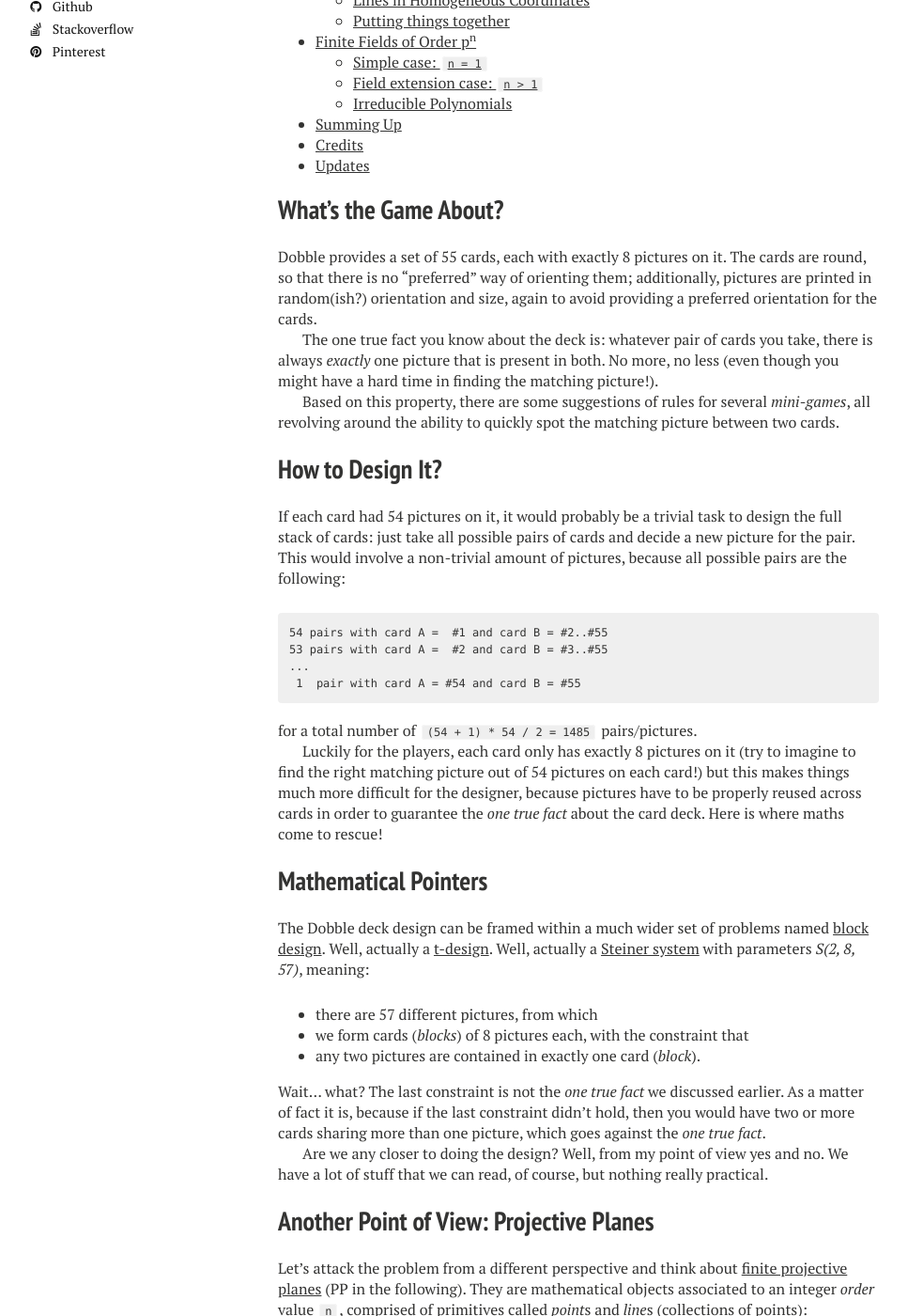
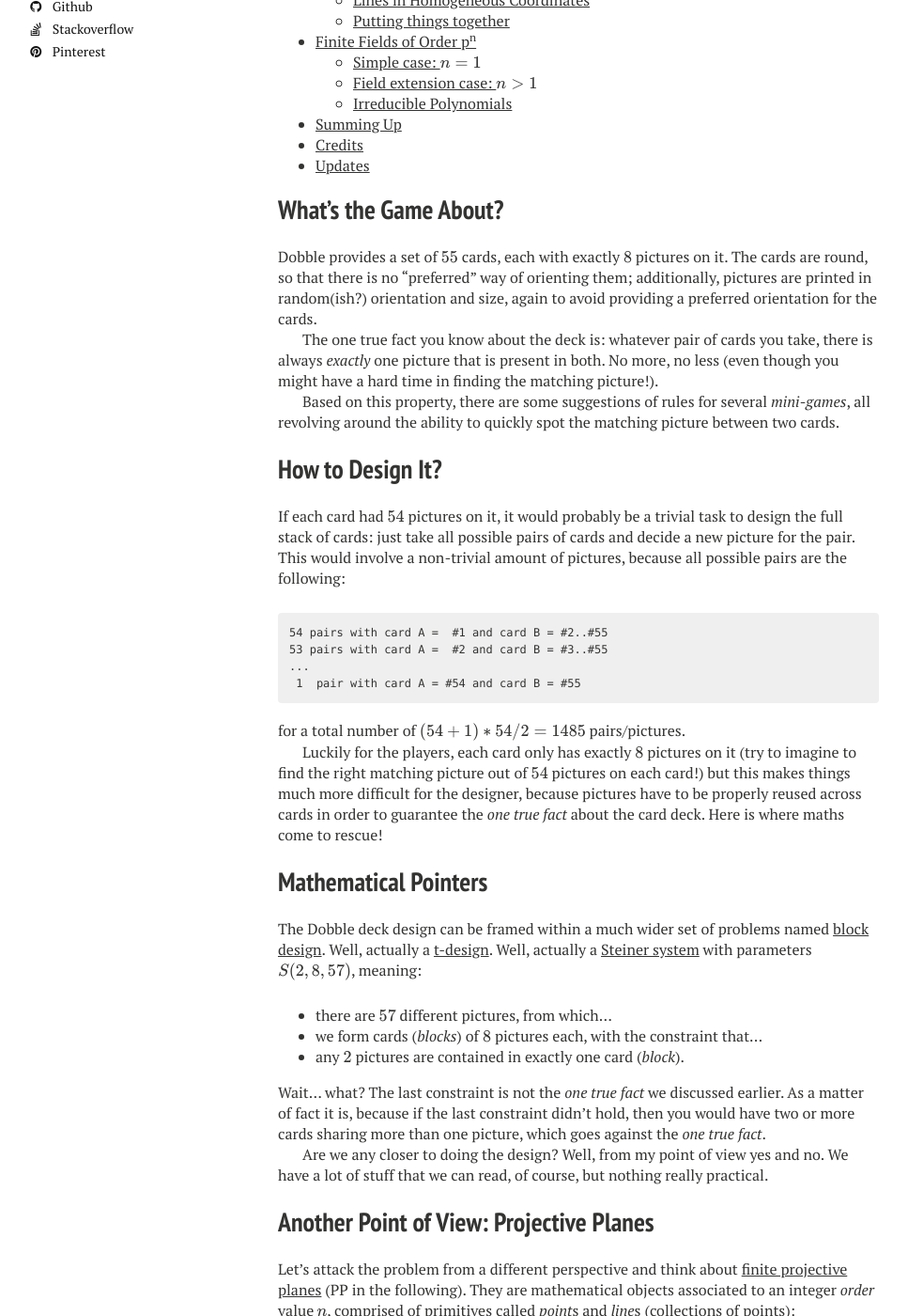
Before and after one commit to polettix/blog, a Jekyll site: the page built from _posts/2018-01-03-some-maths-for-dobble.md, in a window 1280 px wide and 1400 px high, scrolled down 690 px. Shown: the whole window at 94% size, without its empty margins (24-991 px from the left). Built offline with Jekyll 4.4.1, drawn with Linux system fonts in a browser that asks for light colours; nearby versions of some CDN libraries; formulas are drawn with MathJax 3; comment, search, counter and statistics services are not loaded; some of the changed text lies outside the part shown.

Commit message:
Turn equation to render with MathJax

```diff
--- a/_posts/2018-01-03-some-maths-for-dobble.md
+++ b/_posts/2018-01-03-some-maths-for-dobble.md
@@ -20,10 +20,11 @@ some time in the future.
 
 ## What's the Game About?
 
-Dobble provides a set of 55 cards, each with exactly 8 pictures on it. The
-cards are round, so that there is no "preferred" way of orienting them;
-additionally, pictures are printed in random(ish?) orientation and size,
-again to avoid providing a preferred orientation for the cards.
+Dobble provides a set of \\(55\\) cards, each with exactly \\(8\\)
+pictures on it. The cards are round, so that there is no "preferred" way
+of orienting them; additionally, pictures are printed in random(ish?)
+orientation and size, again to avoid providing a preferred orientation for
+the cards.
 
 The one true fact you know about the deck is: whatever pair of cards you
 take, there is always *exactly* one picture that is present in both. No
@@ -48,24 +50,25 @@ of pictures, because all possible pairs are the following:
  1  pair with card A = #54 and card B = #55
 {% endhighlight %}
 
-for a total number of `(54 + 1) * 54 / 2 = 1485` pairs/pictures.
+for a total number of \\((54 + 1) * 54 / 2 = 1485\\) pairs/pictures.
 
-Luckily for the players, each card only has exactly 8 pictures on it (try
-to imagine to find the right matching picture out of 54 pictures on each
-card!) but this makes things much more difficult for the designer, because
-pictures have to be properly reused across cards in order to guarantee the
-*one true fact* about the card deck. Here is where maths come to rescue!
+Luckily for the players, each card only has exactly \\(8\\) pictures on it
+(try to imagine to find the right matching picture out of \\(54\\)
+pictures on each card!) but this makes things much more difficult for the
+designer, because pictures have to be properly reused across cards in
+order to guarantee the *one true fact* about the card deck. Here is where
+maths come to rescue!
 
 ## Mathematical Pointers
 
 The Dobble deck design can be framed within a much wider set of problems
 named [block design][block-design]. Well, actually a [t-design][]. Well,
-actually a [Steiner system][steiner-system] with parameters *S(2, 8, 57)*,
-meaning:
+actually a [Steiner system][steiner-system] with parameters \\(S(2, 8,
+57)\\), meaning:
 
-* there are 57 different pictures, from which
-* we form cards (*blocks*) of 8 pictures each, with the constraint that
-* any two pictures are contained in exactly one card (*block*).
+* there are \\(57\\) different pictures, from which...
+* we form cards (*blocks*) of \\(8\\) pictures each, with the constraint that...
+* any \\(2\\) pictures are contained in exactly one card (*block*).
 
 Wait... what? The last constraint is not the *one true fact* we discussed
 earlier. As a matter of fact it is, because if the last constraint didn't
@@ -80,39 +83,37 @@ practical.
 
 Let's attack the problem from a different perspective and think about
 [finite projective planes][pp] (PP in the following). They are
-mathematical objects associated to an integer *order* value `n`, comprised
-of primitives called *point*s and *line*s (collections of points):
+mathematical objects associated to an integer *order* value \\(n\\),
+comprised of primitives called *point*s and *line*s (collections of
+points):
 
 - any two *point*s belong to exactly one *line*
 - any two *line*s intersect at exactly one *point*, meaning that have
   exactly one *point* in common
-- there are exactly `n + 1` *line*s intersecting at any *point*
-- there are exactly `n + 1` *point*s belonging to any *line*
+- there are exactly \\(n + 1\\) *line*s intersecting at any *point*
+- there are exactly \\(n + 1\\) *point*s belonging to any *line*
 
 You might spot that there is a duality in the properties above: try to
 swap *line* for *point* and *belongs to* with *intersect at* and you
 basically have the same properties again!
 
-Another property of a PP of order `n` is that it contains exactly:
+Another property of a PP of order \\(n\\) is that it contains exactly:
 
-{% highlight text %}
-n^2 + n + 1
-{% endhighlight %}
+$$ n^2 + n + 1 $$
 
 *point*s and the same amount of *line*s (thanks to the duality above).
 
 Of course Steiner systems and Projective Planes are old friends, because
-a PP of order `n` is "just" a Steiner system *S(2, n+1, n^2 + n + 1)*,
-thus implying for Dobble that:
+a PP of order \\(n\\) is "just" a Steiner system \\(S(2, n+1, n^2
++ n + 1)\\), thus implying for Dobble that:
 
-{% highlight text %}
-n = 7
-n + 1 = 8
-n^2 + n + 1 = 57
-{% endhighlight %}
+$$n = 7 \\
+n + 1 = 8 \\
+n^2 + n + 1 = 57$$
 
-going back to what we said earlier: Dobble is a Steiner system *S(2, 8,
-57)*. It's also interesting to note that Dobble is actually missing two
+
+going back to what we said earlier: Dobble is a Steiner system \\(S(2, 8,
+57)\\). It's also interesting to note that Dobble is actually missing two
 possible cards.
 
 Why involve PPs anyway? Well... for me it's a bit easier to understand and
@@ -121,9 +122,9 @@ explain, that's it.
 ## Let's Start Simple
 
 There is one "bare bones" Projective Plane called the [Fano Plane][fp],
-that is of order `n = 2`. It's like a stripped down version of Dobble,
-with "just" `7 = 4 + 2 + 1` pictures and (at most) 7 cards. A graphical
-representation of the Fano Plane is in the following picture:
+that is of order \\(n = 2\\). It's like a stripped down version of Dobble,
+with "just" \\(7 = 4 + 2 + 1\\) pictures and (at most) \\(7\\) cards.
+A graphical representation of the Fano Plane is in the following picture:
 
 ![Fano Plane](/images/some-maths-for-dobble/fano-plane.png)
 
@@ -142,16 +143,16 @@ address! We *just* have to expand things a bit...
 The current knowledge about projective planes is more or less the
 following:
 
-- orders `n = p^k`, where `p` is a prime number and `k` is any positive
-  integer are always possible;
+- orders \\(n = p^k\\), where \\(p\\) is a prime number and \\(k\\) is any
+  positive integer are always possible;
 - anything else is conjectured to be impossible.
 
 We will restrict to what we know and call "allowed" only orders that are
 a positive power of a prime number, like in the first bullet.
 
-The Dobble's case is `n = 7^1` so it's definitely possible, yielding 57
-pictures and 57 cards (of which only 55 are included in the game's deck,
-as anticipated).
+The Dobble's case is \\(n = 7^1\\) so it's definitely possible, yielding
+\\(57\\) pictures and \\(57\\) cards (of which only 55 are included in the
+game's deck, as anticipated).
 
 The logical steps for building a design of any allowed order are the
 following:
@@ -166,12 +167,12 @@ at it.
 ### Points in Homogeneous Coordinates
 
 Points in a plane are usually represented with two *Cartesian*
-coordinates: `x` and `y`. This representation goes under the general name
-of *affine plane*. In this plane, it is impossible to represent the point
-where two or more parallel lines intersect (the "point at infinite").
-Additionally, it is also impossible to represent the line formed by all
-such intersections for different directions, i.e. the "line at
-infinite".
+coordinates: \\(x\\) and \\(y\\). This representation goes under the
+general name of *affine plane*. In this plane, it is impossible to
+represent the point where two or more parallel lines intersect (the "point
+at infinite"). Additionally, it is also impossible to represent the line
+formed by all such intersections for different directions, i.e. the "line
+at infinite".
 
 As we saw, *projective planes* require that every pair of *line*s
 intersect exactly at one point. Hence, we need a more powerful
@@ -216,11 +218,11 @@ this ring a bell? Sure it does, it's the same number of points in the Fano
 plane!
 
 Things can get trickier with finite fields of higher orders though, as we
-can see in the following example in Z<sub>3</sub>. We have to remember
-that homogeneous coordinates with different components might map back to
-the same point in the affine plane, so we have to only consider the
-classes of *different* coordinates and avoid duplicates that can be
-obtained by scaling already considered ones:
+can see in the following example in \\(Z_3\\). We have to remember that
+homogeneous coordinates with different components might map back to the
+same point in the affine plane, so we have to only consider the classes of
+*different* coordinates and avoid duplicates that can be obtained by
+scaling already considered ones:
 
 {% highlight text %}
 0 0 0 <- ruled out, invalid homogeneous triplet
@@ -252,11 +254,11 @@ obtained by scaling already considered ones:
 2 2 2 <- ruled out, (1 1 1) * 2
 {% endhighlight %}
 
-Out of the initial `3^3 = 27` candidates, only 13 survived, so it's
-actually a bit more difficult than to simply count and remove the first
-triplet. Note that this is exactly the number of points we were expecting,
-because of the formula we saw before: `3^2 + 3 + 1 = 13`. The distinct
-points are the following in homogeneous coordinates:
+Out of the initial \\(3^3 = 27\\) candidates, only \\(13\\) survived, so
+it's actually a bit more difficult than to simply count and remove the
+first triplet. Note that this is exactly the number of points we were
+expecting, because of the formula we saw before: \\(3^2 + 3 + 1 = 13\\).
+The distinct points are the following in homogeneous coordinates:
 
 {% highlight text %}
 0.  0 0 1
@@ -284,31 +286,27 @@ The same reasoning done for *point*s can be repeated for *line*s. The
 generic line in the affine plane can be expressed with the following
 equation:
 
-{% highlight text %}
-    a * x + b * y + c = 0
-{% endhighlight %}
+$$a \cdot x + b \cdot y + c = 0$$
 
 This equation can be easily multiplied by any non-zero constant, so
-assuming that `Z` is different from `0` and remembering the relations of
-`x` with `X` and `y` with `Y`:
+assuming that \\(Z\\) is different from \\(0\\) and remembering the
+relations of \\(x\\) with \\(X\\) and \\(y\\) with \\(Y\\):
 
-{% highlight text %}
-    a * X + b * Y + c * Z = 0
-{% endhighlight %}
+$$a \cdot X + b \cdot Y + c \cdot Z = 0$$
 
-Hence, a line can be expressed by three values `a`, `b` and `c`, with the
-usual rule that any of the three MUST be different from zero. As a matter
-of fact, it's yet another place where we see *duality* at work, because
-the equation might see the roles of a *line*'s parameter swapped with the
-*point*'s parameters without change in its meaning.
+Hence, a line can be expressed by three values \\(a\\), \\(b\\) and
+\\(c\\), with the usual rule that any of the three MUST be different from
+zero. As a matter of fact, it's yet another place where we see *duality*
+at work, because the equation might see the roles of a *line*'s parameter
+swapped with the *point*'s parameters without change in its meaning.
 
 It's interesting how the equation for a *line* shows how to find *point*s
-belonging to the line: it suffices to find all triples `(X, Y, Z)` that
-are "orthogonal" to the *line*'s triple `(a, b, c)`. Then, by duality, we
-can also immediately find all lines through a point... because it's the
-same equation!
+belonging to the line: it suffices to find all triples \\(((X, Y, Z)\\)
+that are "orthogonal" to the *line*'s triple \\((a, b, c)\\). Then, by
+duality, we can also immediately find all lines through a point... because
+it's the same equation!
 
-Let's see what happens with the example based on Z<sub>2</sub>:
+Let's see what happens with the example based on \\(Z_2\\):
 
 {% highlight text %}
 Line   Homog.   Points in Line (homogen.     Point
@@ -322,7 +320,7 @@ Id     repr.    representation)              Ids
 6   -> 1 1 1 -> (1 1 0), (1 0 1), (0 1 1) -> 5, 4, 2
 {% endhighlight %}
 
-We can do the same for Z<sub>3</sub> of course:
+We can do the same for \\(Z_3\\) of course:
 
 {% highlight text %}
 Line                                                  Point Ids
@@ -349,8 +347,8 @@ So, now we have a complete algorithm for finding out projective planes of
 any "allowed" order:
 
 - build a field of that order. This field always exists:
-    - if the order is a prime number `p`, then the field is simply
-      Z<sub>p</sub>, i.e. the field of rest classes modulo `p`;
+    - if the order is a prime number \\(p\\), then the field is simply
+      \\(Z_p\\), i.e. the field of rest classes modulo \\(p\\);
     - otherwise, it can be build as a [Galois Extension][galext]. More on
       this later, stay tuned!
 
@@ -358,12 +356,10 @@ any "allowed" order:
   done with the trick of "first non-zero element must be 1" saw before
 
 - for each triplet, find all triplets that are "orthogonal" to it. For
-  example, if the starting triplet is `(X, Y, Z)`, find all triplets
-  `(a, b, c)` that satisfy the following equation:
+  example, if the starting triplet is \\((X, Y, Z)\\), find all triplets
+  \\((a, b, c)\\) that satisfy the following equation:
 
-{% highlight text %}
-a * X + b * Y + c * Z = 0
-{% endhighlight %}
+$$a \cdot X + b \cdot Y + c \cdot Z = 0$$
 
 - associate an identifier to each triplet, and output the identifier of
   each one together with the identifiers of the triplets orthogonal to
@@ -404,17 +400,18 @@ coding of our "trick":
   if the previous coordinate is not zero then it will be a one, so it's OK
   to consider all elements in the field
 - the right-most coordinate MUST be one if the previous ones are both
-  zero, because the triple `(0, 0, 0)` is not valid in homogeneous
+  zero, because the triple \\((0, 0, 0)\\) is not valid in homogeneous
   coordinates. Otherwise, any element in the field will do.
 
 This formulation also allows us to calculate how many points we will
-generate. Assuming that there are `n` elements in the field:
+generate. Assuming that there are \\(n\\) elements in the field:
 
-- `1` for `(0, 0, 1)`
-- `n` for `(0, 1, k)` (`k` from `0` to `n - 1`)
-- `n^2` for `(1, j, k)` (both `j` and `k` from 0 to `n - 1`)
+- \\(1\\) for \\((0, 0, 1)\\)
+- \\(n\\) for \\((0, 1, k)\\) (\\(k\\) from \\(0\\) to \\(n - 1\\))
+- \\(n^2\\) for \\((1, j, k)\\) (both \\(j\\) and \\(k\\) from \\(0\\) to
+  \\(n - 1)\\)
 
-which is, again, the formula we saw earlier: `n^2 + n + 1`.
+which is, again, the formula we saw earlier: \\(n^2 + n + 1\\).
 
 Now we are ready to build lines by finding orthogonal triplets. We
 leverage on the same triplets as we found in `@points` because of duality:
@@ -446,7 +443,8 @@ sub print_aoa {
 print_aoa(\@lines);
 {% endhighlight %}
 
-The full script can be found [here][pg2-script]. Sample run with order 2:
+The full script can be found [here][pg2-script]. Sample run with order
+\\(2\\):
 
 {% highlight text %}
 0. (1, 3, 5)
@@ -460,10 +458,10 @@ The full script can be found [here][pg2-script]. Sample run with order 2:
 
 How to use it for a deck of cards in the game? Simple:
 
-- take your `n^2 + n + 1` (7 in the example) blank cards and line them up
-  in front of view. The left-most will be at index 0, then 1, 2, and so
-  on
-- take your `n^2 + n + 1` (7 in the example) pictures and do the same,
+- take your \\(n^2 + n + 1\\) (7 in the example) blank cards and line them
+  up in front of view. The left-most will be at index `0`, then `1`, `2`,
+  and so on
+- take your \\(n^2 + n + 1\\) (7 in the example) pictures and do the same,
   again each will get an integer identifier
 - read the output of the script in either of the following ways:
     - *Fill card `0` with images `1`, `3` and `5`*, or
@@ -474,35 +472,34 @@ How to use it for a deck of cards in the game? Simple:
 
 One last bit that was left out from the previous section is building
 a finite field of a specific order. It turns out that such fields only
-exist for orders p<sup>n</sup>, with `p` prime and `n` positive integer
-(e.g. see [here][ff]).
+exist for orders \\(p^n\\), with \\(p\\) prime and \\(n\\) positive
+integer (e.g. see [here][ff]).
 
-### Simple case: `n = 1`
+### Simple case: \\(n = 1\\)
 
-In case `n = 1`, the field can be simply Z<sub>p</sub>, i.e. the field of
-all rest classes modulo `p`, under the "usual" sum and multiplication of
-such rest classes:
+In case \\(n = 1\\), the field can be simply \\(Z_p\\), i.e. the field of
+all rest classes modulo \\(p\\), under the "usual" sum and multiplication
+of such rest classes:
 
-- sum: take the sum, then calculate the rest modulo `p`
-- multiplicaiton: take the product, then calculate the rest modulo `p`
+- sum: take the sum, then calculate the rest modulo \\(p\\)
+- multiplicaiton: take the product, then calculate the rest modulo \\(p\\)
 
-With `p` prime, the set of rest classes and the operations above will give
-you a field. For Dobble this would be sufficient because its order
+With \\(p\\) prime, the set of rest classes and the operations above will
+give you a field. For Dobble this would be sufficient because its order
 - 7 - is indeed a prime number.
 
-### Field extension case: `n > 1`
+### Field extension case: \\(n > 1\\)
 
 What if we want a slightly more difficult variant, e.g. of order 4 (which
-is 2<sup>3</sup>, so it's "allowed")? Rest classes will not help us in
-this case because the set of rest classes and the operations above do not
-form a field (e.g. in Z<sub>4</sub> classes 2<sub>4</sub> multiplied by
-itself yields 0<sub>4</sub>, so it is a *divisor of zero* which is not
-allowed in a field).
+is \\(2^2\\), so it's "allowed")? Rest classes will not help us in this
+case because the set of rest classes and the operations above do not form
+a field (e.g. in \\(Z_4\\), class \\(2_4\\) multiplied by itself yields
+\\(0_4\\), so it is a *divisor of zero* which is not allowed in a field).
 
 What we can build in this case is a so-called *field extension*. The idea
-is to leverage the field resulting from Z<sub>p</sub> to build an
-extension over it that accounts for its power `n`. The intuition to do
-this is both mindbending and ingenuous.
+is to leverage the field resulting from \\(Z_p\\) to build an extension
+over it that accounts for its power \\(n\\). The intuition to do this is
+both mindbending and ingenuous.
 
 What is a field? It is a set of elements with two operations defined over
 those elements, an *addition* and a *multiplication*, that have some
@@ -528,11 +525,11 @@ places around, e.g. [here][finflds] or in the excellent courses by [Mattew
 Salomone][salomone]) and avoid spoilering too much about a story involving
 polynomials, multiplications and divisions by *irreducible* polynomials,
 to go directly to what we need to do to build a finite field of order
-p<sup>n</sup>:
+\\(p^n\\):
 
-- start from field Z<sub>p</sub>
-- generate all polynomials of degree up to `n - 1` over that field, assign
-  an identifier to each of them
+- start from field \\(Z_p\\)
+- generate all polynomials of degree up to \\(n - 1\\) over that field,
+  assign an identifier to each of them
 - generate the additive table for the extension field
   like this:
 
@@ -555,8 +552,8 @@ idC <- polyC
   value. This is where the *irreducible* polynomial gets into play,
   together with finding the rest in the division by it:
 
-    - find an [irreducible polynomial][irredux] of degree `n` over that
-      field (more on this later)
+    - find an [irreducible polynomial][irredux] of degree \\(n\\) over
+      that field (more on this later)
 
     - generate the multiplicative table like this:
 
@@ -578,10 +575,10 @@ idC <- polyC
 {% endhighlight %}
 
 As an example, let's generate `GF(4)`, i.e. the extension of degree 2 of
-Z<sub>2</sub>:
+\\(Z_2\\):
 
-- field: Z<sub>2</sub>, elements are `0` and `1`
-- all polynomials of degree up to `2 - 1 = 1`:
+- field: \\(Z_2\\), elements are `0` and `1`
+- all polynomials of degree up to \\(2 - 1 = 1\\):
 
 {% highlight text %}
 Id   Polynomial
@@ -592,7 +589,7 @@ Id   Polynomial
 {% endhighlight %}
 
 - additive table (symmetric, also remember that operations are done modulo
-  2, so `1 + 1 = 0`):
+  2, so \\(1 + 1 = 0\\)):
 
 {% highlight text %}
 Ids           Polynomials             Id
@@ -612,10 +609,10 @@ Ids           Polynomials             Id
 {% endhighlight %}
 
 - irreducible polynomials of degree 2:
-    - `x^2`     is not irreducible because it can be divided by `x`
-    - `x^2 + 1` is not irreducible because it can be divided by `x + 1`
-    - `x^2 + x` is not irreducible because it can be divided by `x`
-    - **`x^2 + x + 1` is irreducible, OK!**
+    - \\(x^2\\)     is not irreducible because it can be divided by \\(x\\)
+    - \\(x^2 + 1\\) is not irreducible because it can be divided by \\(x + 1\\)
+    - \\(x^2 + x\\) is not irreducible because it can be divided by \\(x\\)
+    - **\\(x^2 + x + 1\\) is irreducible, OK!**
 
 - multiplicative table (symmetric):
 
@@ -636,7 +633,7 @@ Ids           Polynomials                                 Id
 (3 "*" 3) --> ((1 + x) * (1 + x)) % (x^2 + x + 1) = x --> 2
 {% endhighlight %}
 
-Summarizing, our finite field of 4 elements is the following:
+Summarizing, our finite field of \\(4\\) elements is the following:
 
 {% highlight text %}
 elements (identifiers): {0, 1, 2, 3}
```
Also changed, not shown: other parts of _posts/2018-01-03-some-maths-for-dobble.md (+21 -17 lines).
